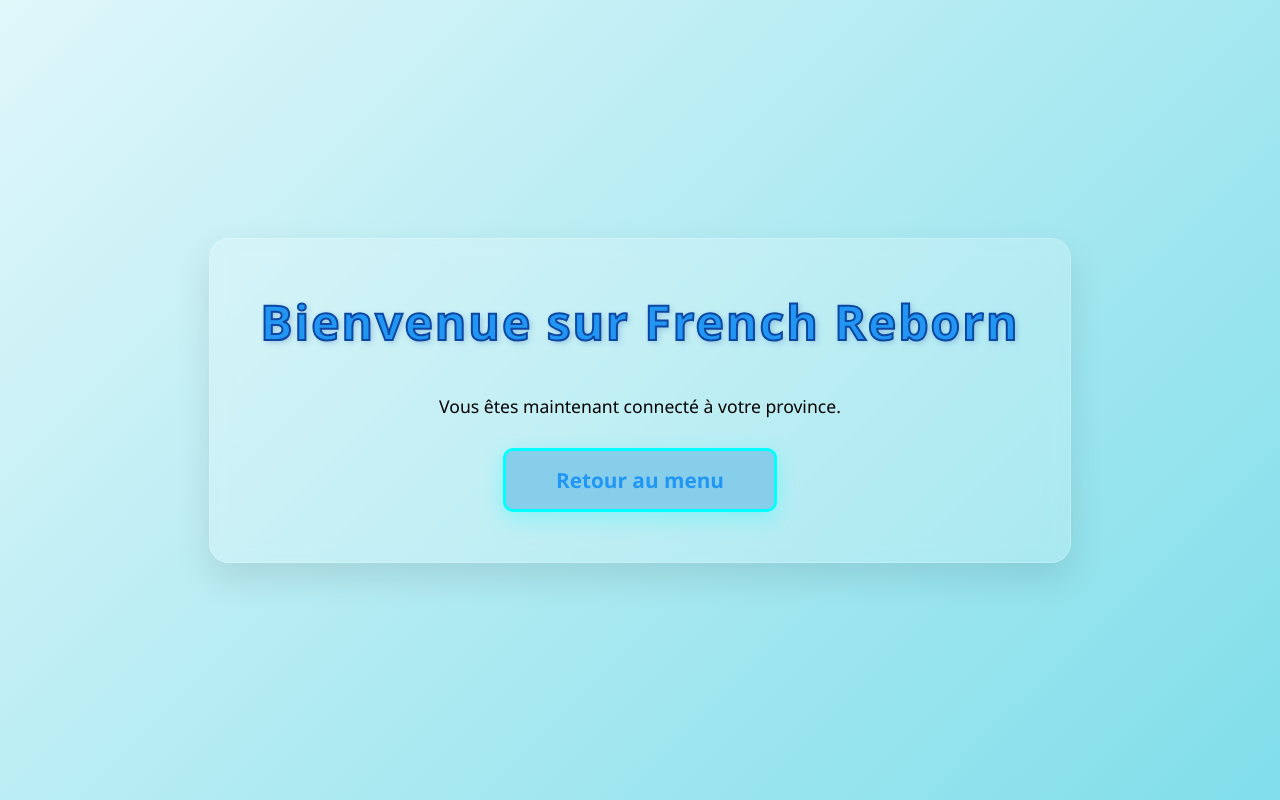
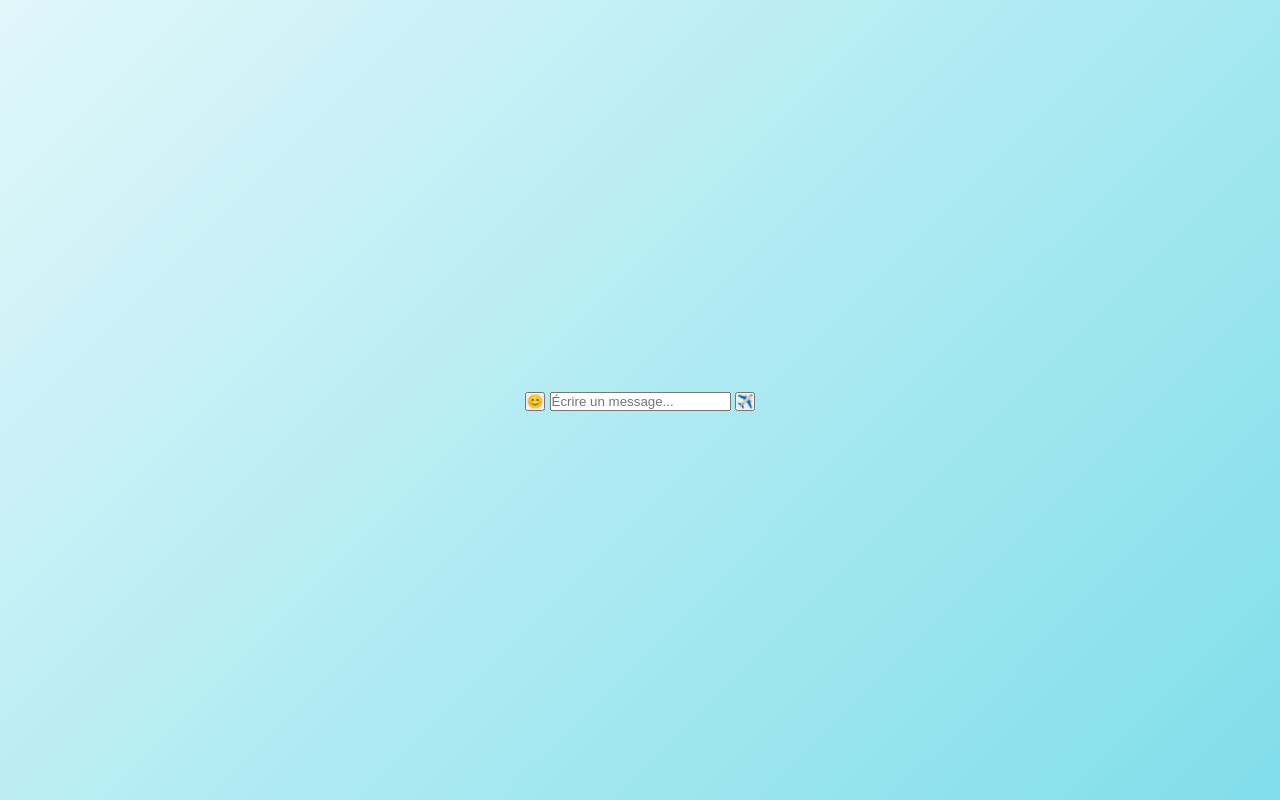
Before and after one commit to Lazyprobg/french-reborn, a Flask app: page /channel/French_Reborn in a window 1280 px wide. Run offline with Flask 3, Linux system fonts and the light colour scheme; the visitor is signed in with stand-in values (Sample User, id 1).

Commit message:
Update channel_Fre.html

```diff
--- a/templates/channel_Fre.html
+++ b/templates/channel_Fre.html
@@ -2,22 +2,36 @@
 <html lang="fr">
 <head>
     <meta charset="UTF-8">
-    <title>French Reborn</title>
+    <title>French Reborn — Province</title>
+    <meta name="viewport" content="width=device-width, initial-scale=1.0">
+
     <link rel="stylesheet" href="{{ url_for('static', filename='style.css') }}">
 </head>
 <body>
 
-<div class="container">
-    <h1 class="title">Bienvenue sur French Reborn</h1>
+<div class="chat-container">
 
-    <p style="margin-bottom:30px; font-size:1.1em;">
-        Vous êtes maintenant connecté à votre province.
-    </p>
+    <!-- HISTORIQUE DES MESSAGES -->
+    <div id="messages" class="messages-container">
+        <!-- Messages injectés par JS -->
+    </div>
 
-    <a href="{{ url_for('menu') }}" class="welcome-button">
-        Retour au menu
-    </a>
+    <!-- BARRE D'ENVOI -->
+    <div class="chat-input-container">
+
+        <button id="emoji-button" class="emoji-button">😊</button>
+
+        <input
+            type="text"
+            id="message-input"
+            placeholder="Écrire un message..."
+            autocomplete="off"
+        >
+
+        <button id="send-button" class="send-button">✈️</button>
+    </div>
 </div>
 
+<script src="{{ url_for('static', filename='script.js') }}"></script>
 </body>
 </html>
```
